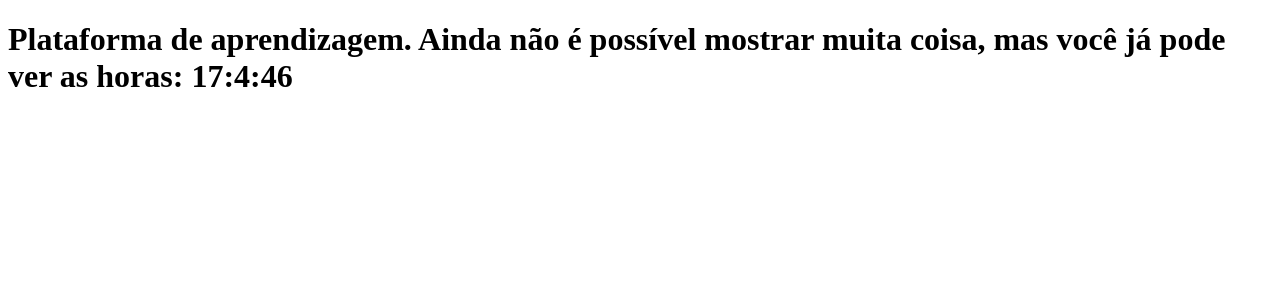
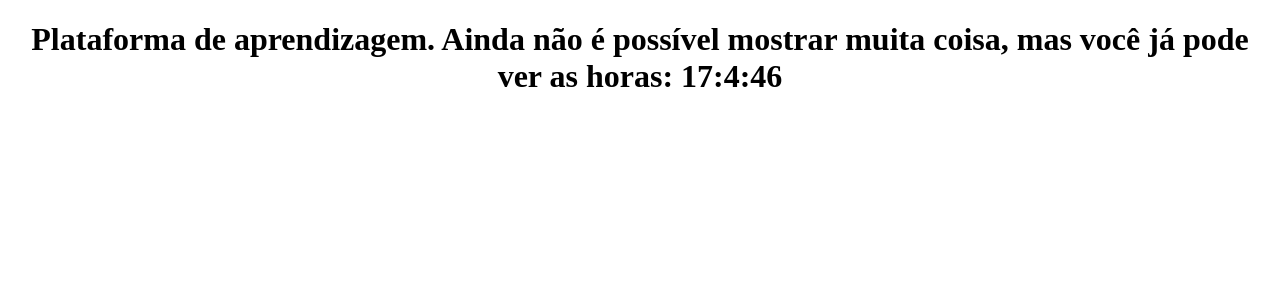
Before and after one commit to michele-seadi/clone-tabnews, a Next.js app: page / in a window 1280 px wide. Shown: the top 300 px of the page. Built offline with nearby package versions, Linux system fonts and the light colour scheme.

Commit message:
coloca o texto no centro da página adicionando um css

```diff
--- a/pages/index.js
+++ b/pages/index.js
@@ -19,7 +19,7 @@ function Home() {
   }, []);
 
   return (
-    <h1 id="demo">
+    <h1 id="demo" style={{ textAlign: "center" }}>
       Plataforma de aprendizagem. Ainda não é possível mostrar muita coisa, mas
       você já pode ver as horas: {time}
     </h1>
```
